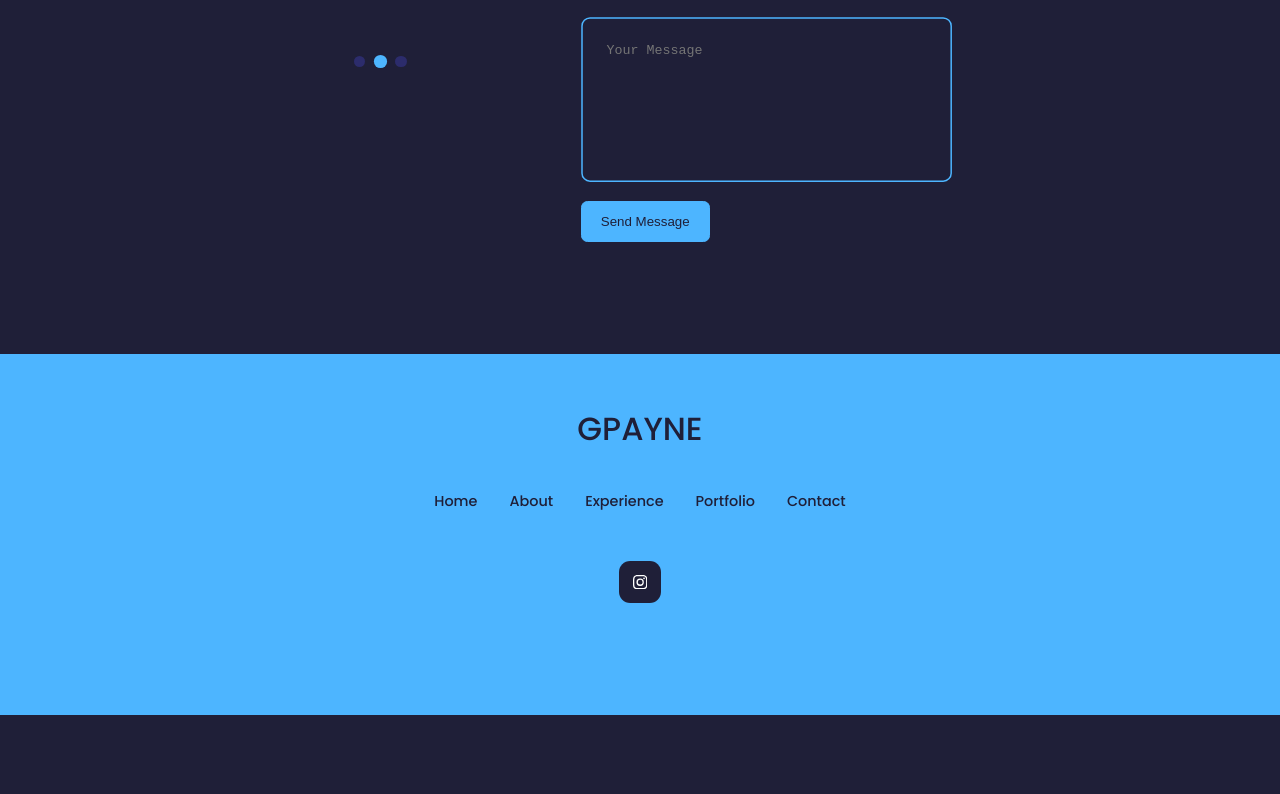
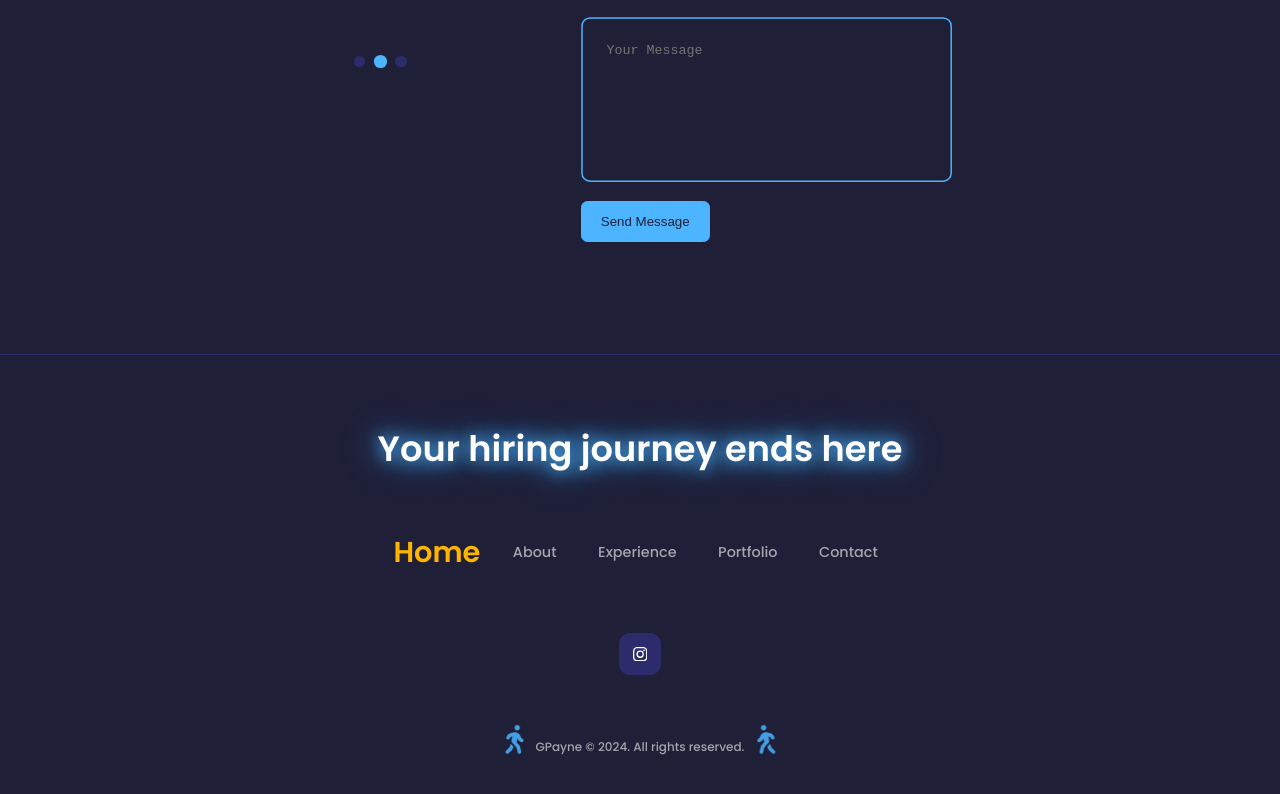
Before and after one commit to GPain2007/React-Portfolio, a React (Create React App) app: page / in a window 1280 px wide. Shown: the part 4879-5673 px from the top of the page. Before the commit the page ends 5594 px from the top, so only its background shows below. Built offline with nearby package versions, Linux system fonts and the light colour scheme.

Commit message:
added footer updates

```diff
--- a/src/components/footer/Footer.css
+++ b/src/components/footer/Footer.css
@@ -1,39 +1,83 @@
 footer {
-  background: var(--color-primary);
-  padding: 3rem 0;
+  background: var(--color-bg);
+  border-top: 1px solid var(--color-bg-var);
+  padding: 4rem 0 3rem;
   text-align: center;
   font-size: 0.9rem;
   margin-top: 7rem;
+  overflow: hidden;
 }
 
 footer a {
-  color: var(--color-bg);
+  color: var(--color-light);
+  transition: var(--transition);
 }
 
-.footer_logo {
-  font-size: 2rem;
-  font-weight: 500;
-  margin-bottom: 2rem;
-  display: inline-block;
+footer a:hover {
+  color: var(--color-white);
+}
+
+.footer_tagline {
+  max-width: 40rem;
+  margin: 0 auto 2.5rem;
+  padding: 0 1.5rem;
+  font-size: clamp(1.3rem, 4vw, 2.2rem);
+  font-weight: 600;
+  color: var(--color-white);
+  animation: taglineGlow 2.6s ease-in-out infinite;
+}
+
+@keyframes taglineGlow {
+  0%,
+  100% {
+    text-shadow: 0 0 6px var(--color-primary-var), 0 0 12px var(--color-primary-var);
+  }
+  50% {
+    text-shadow: 0 0 16px var(--color-primary), 0 0 32px var(--color-primary),
+      0 0 48px var(--color-primary-var);
+  }
 }
 
 .permalinks {
   display: flex;
-  flex-wrap: wrap;
+  flex-wrap: nowrap;
   justify-content: center;
-  gap: 2rem;
+  align-items: center;
+  gap: 2.2rem;
+  max-width: var(--container-width-lg);
   margin: 0 auto 3rem;
+  padding: 1rem 1.5rem;
+  overflow-x: auto;
+}
+
+.permalinks li {
+  flex: 0 0 auto;
+}
+
+.permalinks a {
+  display: inline-block;
+  white-space: nowrap;
+  padding: 0.3rem 0.2rem;
+  transform-origin: center;
+  transition: var(--transition), transform 0.35s ease, margin 0.35s ease;
+}
+
+.permalinks a.active {
+  color: var(--color-secondary);
+  font-weight: 600;
+  transform: scale(2);
+  margin: 0 0.8rem;
 }
 
 .footer_socials {
   display: flex;
   justify-content: center;
   gap: 1rem;
-  margin-bottom: 4rem;
+  margin-bottom: 3rem;
 }
 
 .footer_socials a {
-  background: var(--color-bg);
+  background: var(--color-bg-var);
   color: var(--color-white);
   padding: 0.8rem;
   border-radius: 0.7rem;
@@ -41,25 +85,109 @@ footer a {
   border: 1px solid transparent;
 }
 
-.footer_socials a :hover {
+.footer_socials a:hover {
   background: transparent;
-  color: var(--color-bg);
-  border-color: var(--color-bg);
+  color: var(--color-primary);
+  border-color: var(--color-primary);
 }
+
+.footer_bottom {
+  display: grid;
+  grid-template-columns: 1fr auto 1fr;
+  align-items: center;
+  gap: 1rem;
+  max-width: var(--container-width-lg);
+  margin: 0 auto;
+  padding: 0 2rem;
+}
+
 .footer_copyright {
-  margin-bottom: 4rem;
-  color: var(--color-bg);
+  grid-column: 2;
+  color: var(--color-light);
+}
+
+.footer_figure {
+  font-size: 1.8rem;
+  color: var(--color-primary);
+  opacity: 0.85;
+}
+
+.footer_figure-left {
+  justify-self: end;
+  animation: figureWalkLeft 4s ease-in-out infinite;
+}
+
+.footer_figure-right {
+  justify-self: start;
+  transform: scaleX(-1);
+  animation: figureWalkRight 4s ease-in-out infinite;
+}
+
+@keyframes figureWalkLeft {
+  0%,
+  100% {
+    transform: translateX(0) translateY(0);
+  }
+  50% {
+    transform: translateX(12px) translateY(-4px);
+  }
+}
+
+@keyframes figureWalkRight {
+  0%,
+  100% {
+    transform: scaleX(-1) translateX(0) translateY(0);
+  }
+  50% {
+    transform: scaleX(-1) translateX(12px) translateY(-4px);
+  }
 }
 
 /*====================Media Querie (Small Devices 'Tablets')===================*/
 
 @media screen and (max-width: 600px) {
+  footer {
+    padding: 3rem 0 2rem;
+  }
+
+  .footer_tagline {
+    font-size: 1.3rem;
+    margin-bottom: 2rem;
+  }
+
   .permalinks {
-    flex-direction: column;
+    justify-content: flex-start;
     gap: 1.5rem;
+    padding: 0.5rem 1rem 1rem;
+  }
+
+  .permalinks a.active {
+    transform: scale(1.6);
+    margin: 0 0.5rem;
   }
 
   .footer_socials {
-    margin-bottom: 2.6rem;
+    margin-bottom: 2.4rem;
+  }
+
+  .footer_bottom {
+    padding: 0 1rem;
+    gap: 0.5rem;
+  }
+
+  .footer_figure {
+    font-size: 1.3rem;
+  }
+
+  .footer_copyright {
+    font-size: 0.75rem;
   }
 }
+
+@media (prefers-reduced-motion: reduce) {
+  .footer_tagline,
+  .footer_figure-left,
+  .footer_figure-right {
+    animation: none;
+  }
+}
--- a/src/components/footer/Footer.js
+++ b/src/components/footer/Footer.js
@@ -1,30 +1,35 @@
-import React from "react";
+import React, { useState } from "react";
 import "./Footer.css";
 import { BsInstagram } from "react-icons/bs";
+import { FaWalking } from "react-icons/fa";
+
+const links = [
+  { href: "#", label: "Home" },
+  { href: "#about", label: "About" },
+  { href: "#experience", label: "Experience" },
+  { href: "#portfolio", label: "Portfolio" },
+  { href: "#contacts", label: "Contact" },
+];
 
 const Footer = () => {
+  const [activeLink, setActiveLink] = useState("#");
+
   return (
     <footer>
-      <a href="a" className="footer_logo">
-        GPAYNE
-      </a>
+      <p className="footer_tagline">Your hiring journey ends here</p>
 
       <ul className="permalinks">
-        <li>
-          <a href="#">Home</a>
-        </li>
-        <li>
-          <a href="#about">About</a>
-        </li>
-        <li>
-          <a href="#experience">Experience</a>
-        </li>
-        <li>
-          <a href="#portfolio">Portfolio</a>
-        </li>
-        <li>
-          <a href="#contact">Contact</a>
-        </li>
+        {links.map((link) => (
+          <li key={link.href}>
+            <a
+              href={link.href}
+              className={activeLink === link.href ? "active" : ""}
+              onClick={() => setActiveLink(link.href)}
+            >
+              {link.label}
+            </a>
+          </li>
+        ))}
       </ul>
 
       <div className="footer_socials">
@@ -32,6 +37,18 @@ const Footer = () => {
           <BsInstagram />
         </a>
       </div>
+
+      <div className="footer_bottom">
+        <span className="footer_figure footer_figure-left" aria-hidden="true">
+          <FaWalking />
+        </span>
+        <small className="footer_copyright">
+          GPayne &copy; 2024. All rights reserved.
+        </small>
+        <span className="footer_figure footer_figure-right" aria-hidden="true">
+          <FaWalking />
+        </span>
+      </div>
     </footer>
   );
 };
--- a/src/index.css
+++ b/src/index.css
@@ -15,6 +15,8 @@
   --color-bg-var: #2c2c6c;
   --color-primary: #4db5ff;
   --color-primary-var: rgba(77, 181, 255, 0.4);
+  --color-secondary: #ffb400;
+  --color-secondary-var: rgba(255, 180, 0, 0.4);
   --color-white: #fff;
   --color-light: rgba(255, 255, 255, 0.6);
 
```
